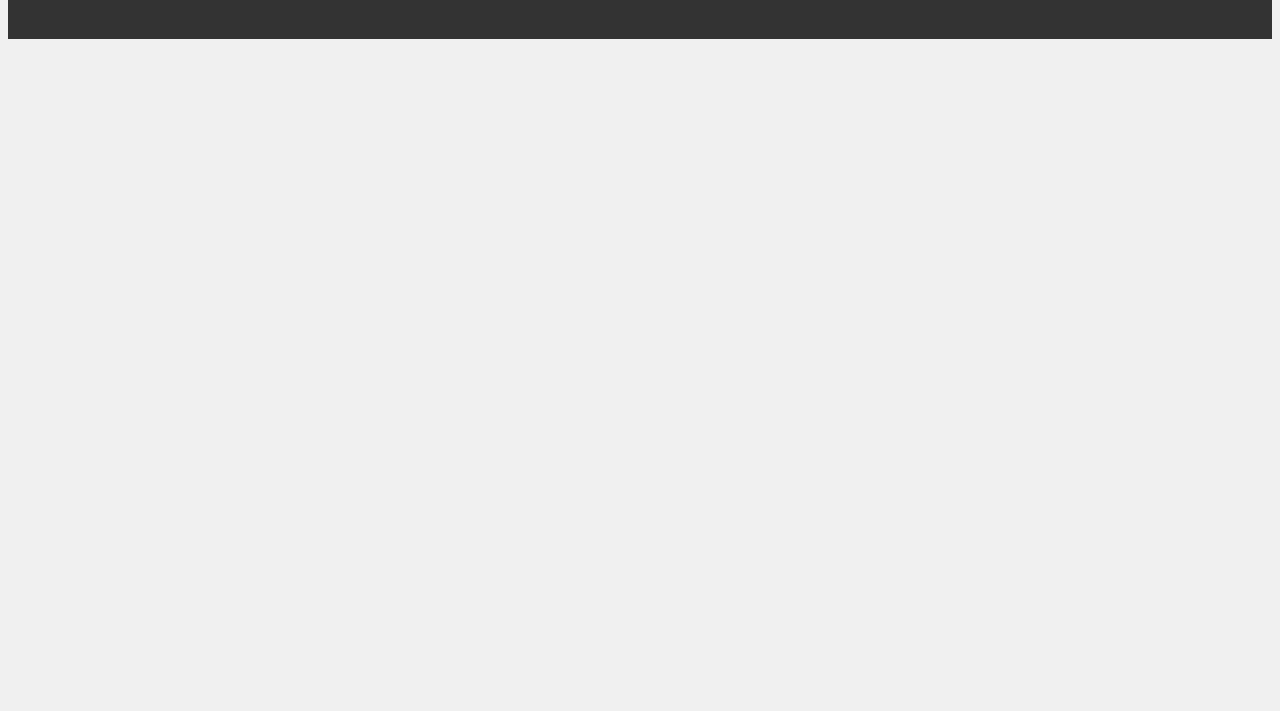
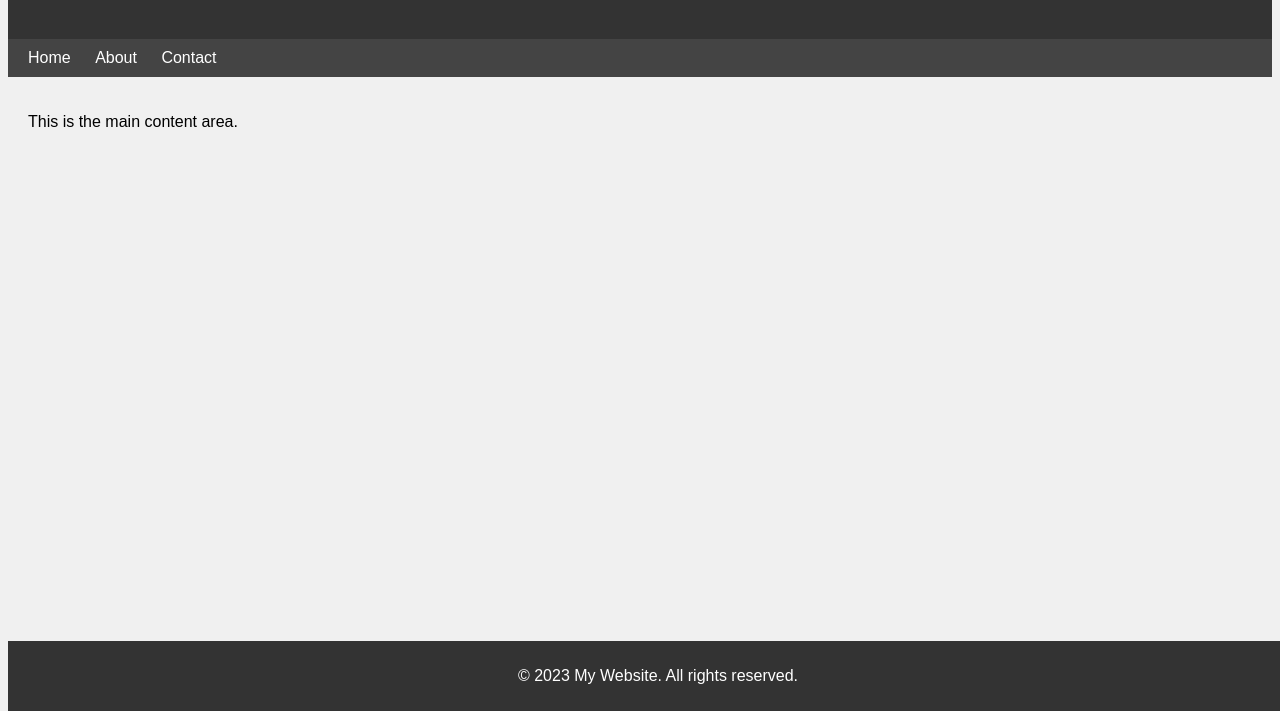
Before and after one commit to Chicodup/git_learn, a plain HTML site: page index.html in a window 1280 px wide. Shown: the part 89-800 px from the top of the page. Drawn offline with Linux system fonts and the light colour scheme.

Commit message:
q(≧▽≦q)

```diff
--- a/index.html
+++ b/index.html
@@ -10,6 +10,17 @@
     <header>
         <h1>Hello, World!</h1>
     </header>
+    <nav>
+        <a href="#">Home</a>
+        <a href="#">About</a>
+        <a href="#">Contact</a>
+    </nav>
+    <main>
+        <p>This is the main content area.</p>
+    </main>
+    <footer>
+        <p>&copy; 2023 My Website. All rights reserved.</p>
+    </footer>
     <script src="script.js"></script>
 
 </body>
--- a/style.css
+++ b/style.css
@@ -8,3 +8,24 @@ header {
     padding: 20px;
     text-align: center;
 }
+nav {
+    background-color: #444;
+    padding: 10px;
+}
+nav a {
+    color: #fff;
+    text-decoration: none;
+    margin: 0 10px;
+}
+main {
+    padding: 20px;
+}
+footer {
+    background-color: #333;
+    color: #fff;
+    text-align: center;
+    padding: 10px;
+    position: fixed;
+    bottom: 0;
+    width: 100%;
+}
```
